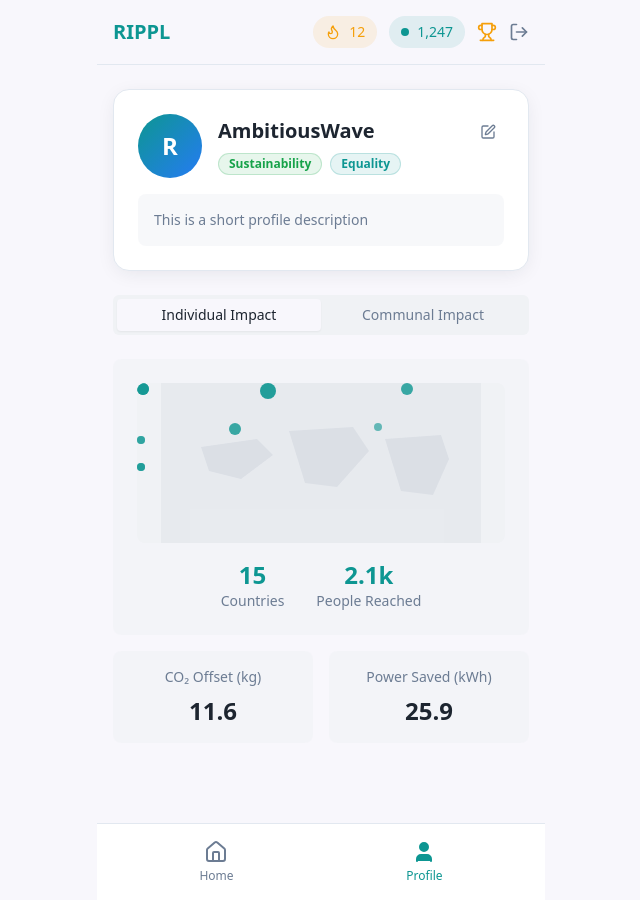
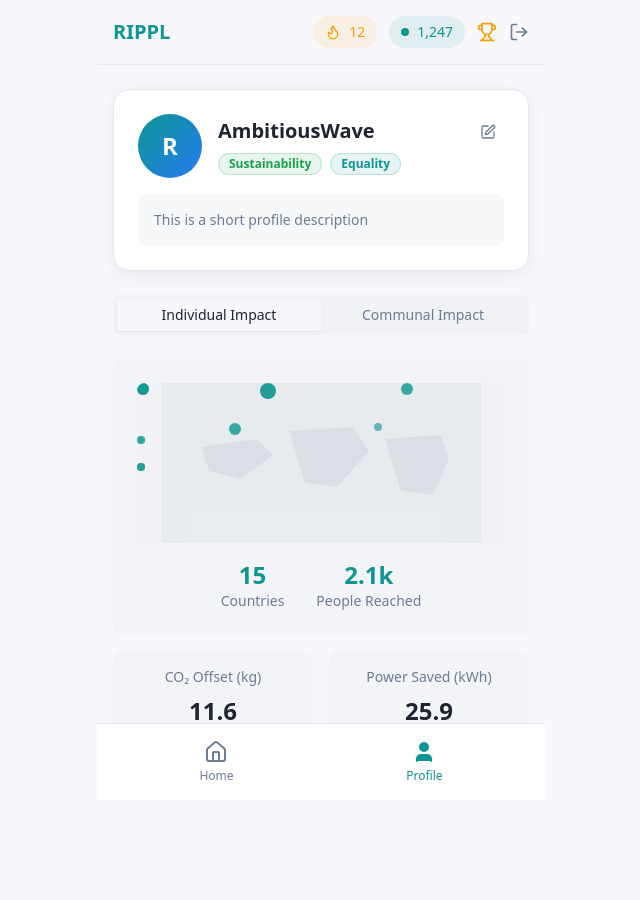
Before and after one commit to Shrume/rippl-home-hub, a React (Vite) app: page /profile in a window 1280 px wide. Shown: the whole page, without its empty margins (319-959 px from the left). After the commit the page ends 823 px from the top, so only its background shows below. Built offline with nearby package versions, Linux system fonts and the light colour scheme.

Commit message:
Fix bottom navigation positioning
Make the bottom navigation bar fixed to the screen.

```diff
--- a/src/components/BottomTabBar.tsx
+++ b/src/components/BottomTabBar.tsx
@@ -9,7 +9,7 @@ export const BottomTabBar = () => {
   const isProfile = location.pathname === "/profile";
 
   return (
-    <nav className="bg-card border-t border-border px-4 py-2">
+    <nav className="fixed bottom-0 left-0 right-0 bg-card border-t border-border px-4 py-2 max-w-md mx-auto z-50">
       <div className="flex items-center justify-around">
         {/* Home */}
         <button
```
